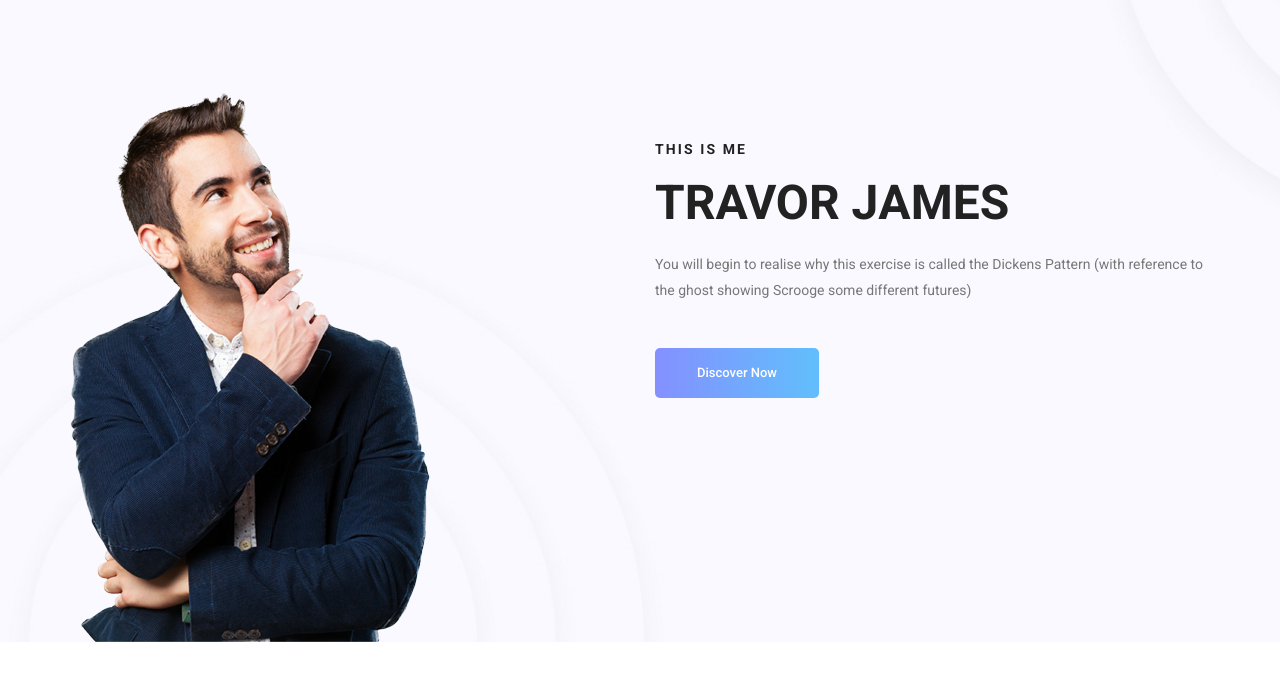
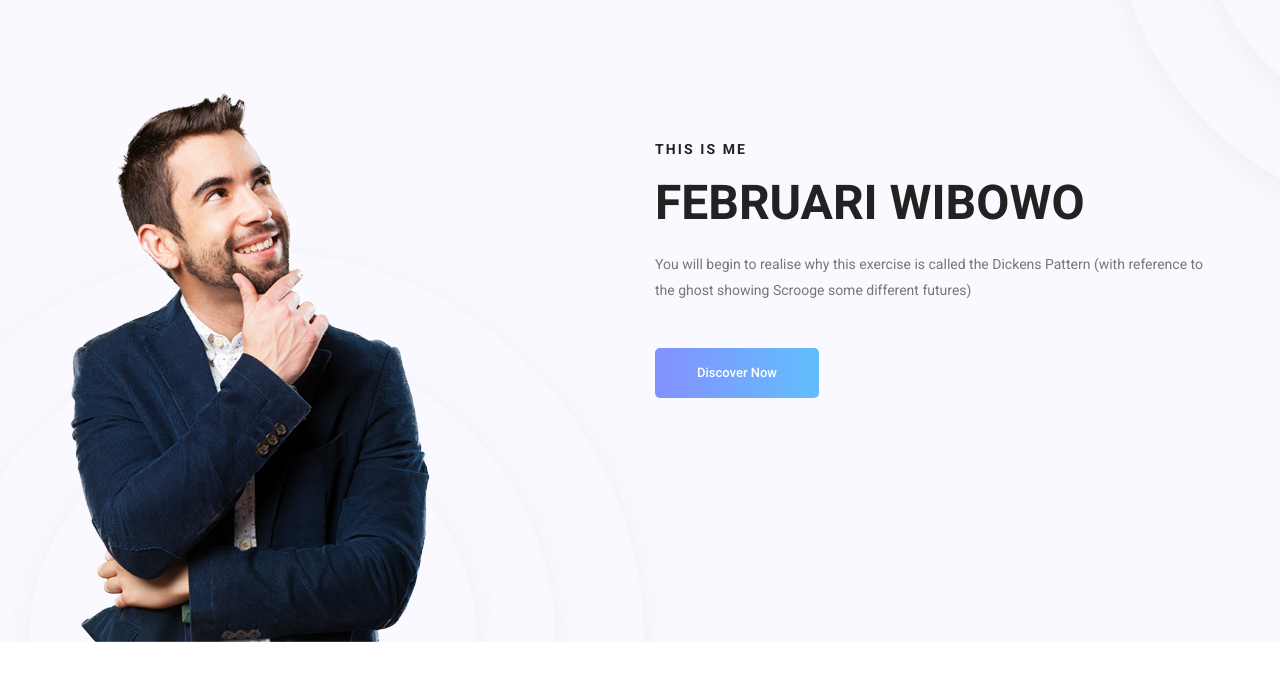
Before and after one commit to februariwibowo/profile, a plain HTML site: page index.html in a window 1280 px wide. Shown: the part 103-800 px from the top of the page. Drawn offline with Linux system fonts and the light colour scheme; some packages are replaced by stand-ins of ours.

Commit message:
ganti nama

```diff
--- a/index.html
+++ b/index.html
@@ -76,7 +76,7 @@
 						<div class="col-lg-6">
 							<div class="banner_content">
 								<h5>This is me</h5>
-								<h2>Travor James</h2>
+								<h2>Februari Wibowo</h2>
 								<p>You will begin to realise why this exercise is called the Dickens Pattern (with reference to the ghost showing Scrooge some different futures)</p>
 								<a class="banner_btn" href="#">Discover Now</a>
 							</div>
```
